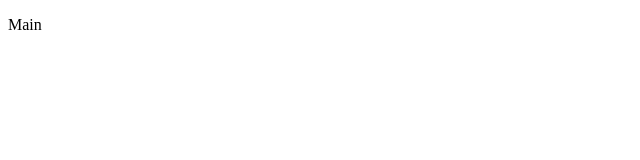
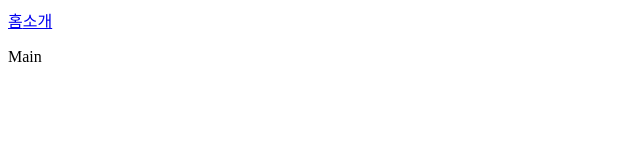
Before and after one commit to micalgenus/portfolio, a React (Create React App) app: page / in a window 1280 px wide. Shown: the top 160 px of the page, without its empty margins (0-640 px from the left). Built offline with nearby package versions, Linux system fonts and the light colour scheme.

Commit message:
Create title menus

```diff
--- a/src/Containers/Layout/Components/Header/Header.js
+++ b/src/Containers/Layout/Components/Header/Header.js
@@ -1,7 +1,17 @@
 import React, { Component } from 'react';
+import PropTypes from 'prop-types';
+import { Link } from 'react-router-dom';
 
 export default class LayoutHeader extends Component {
   render() {
-    return <div />;
+    return <div>{this.props.routers.map((router, idx) => (router.path ? <Link to={router.path}>{router.title}</Link> : null))}</div>;
   }
 }
+
+LayoutHeader.defaultProps = {
+  routers: [],
+};
+
+LayoutHeader.propTypes = {
+  routers: PropTypes.array,
+};
--- a/src/Containers/Layout/Layout.js
+++ b/src/Containers/Layout/Layout.js
@@ -8,9 +8,9 @@ import './Layout.scss';
 export default class Layout extends Component {
   render() {
     return (
-      <div>
-        <Header />
-        <Router>
+      <Router>
+        <div>
+          <Header routers={this.props.routers} />
           <Suspense fallback={<div>Loading...</div>}>
             <Switch>
               {this.props.routers.map((route, idx) =>
@@ -18,8 +18,8 @@ export default class Layout extends Component {
               )}
             </Switch>
           </Suspense>
-        </Router>
-      </div>
+        </div>
+      </Router>
     );
   }
 }
--- a/src/Router.js
+++ b/src/Router.js
@@ -3,4 +3,4 @@ import { lazy } from 'react';
 const Main = lazy(() => import('./Pages/Main'));
 const Introduce = lazy(() => import('./Pages/Introduce'));
 
-export default [{ Component: Main, path: '/', exact: true }, { Component: Introduce, path: '/intro' }];
+export default [{ title: '홈', Component: Main, path: '/', exact: true }, { title: '소개', Component: Introduce, path: '/intro' }];
```
